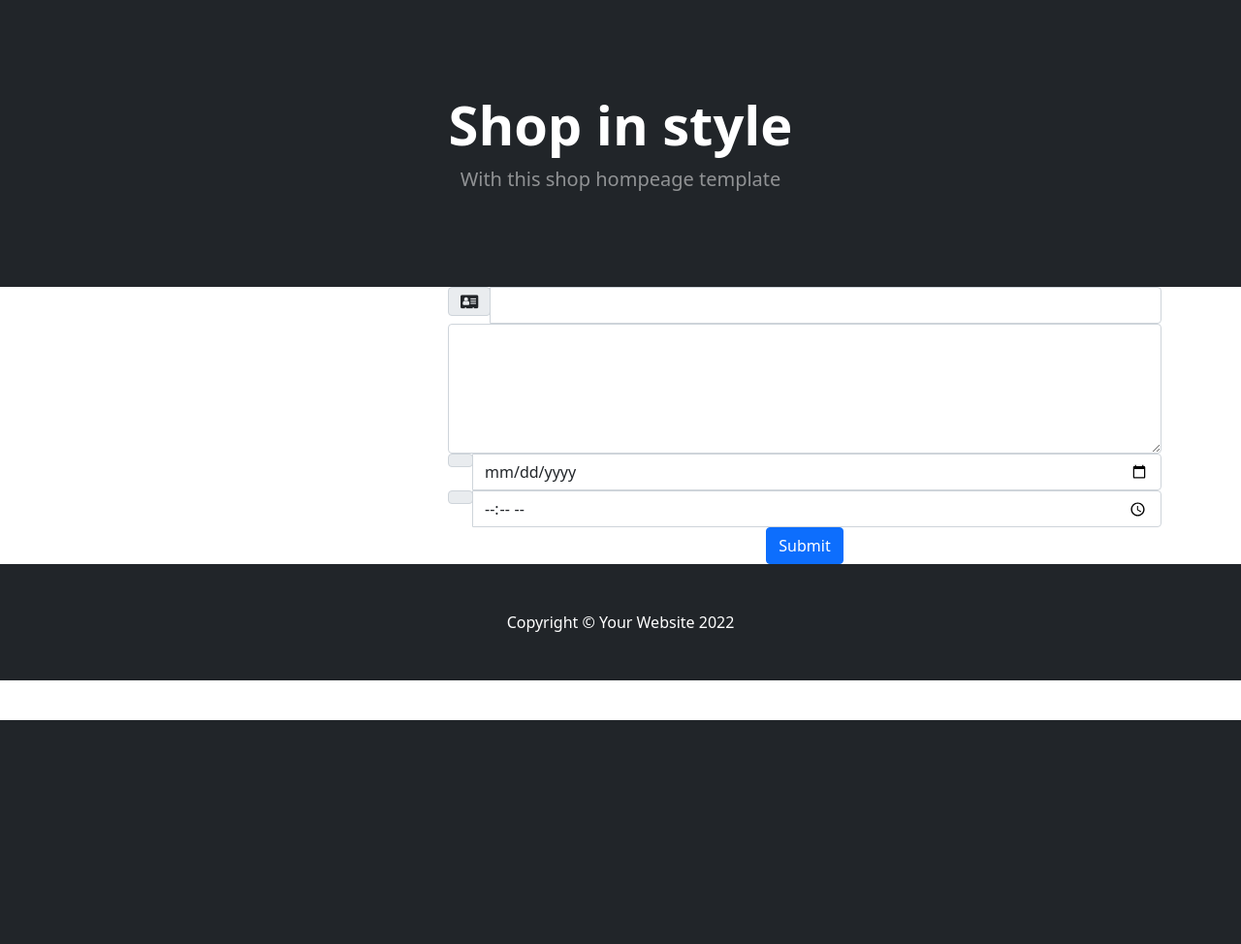
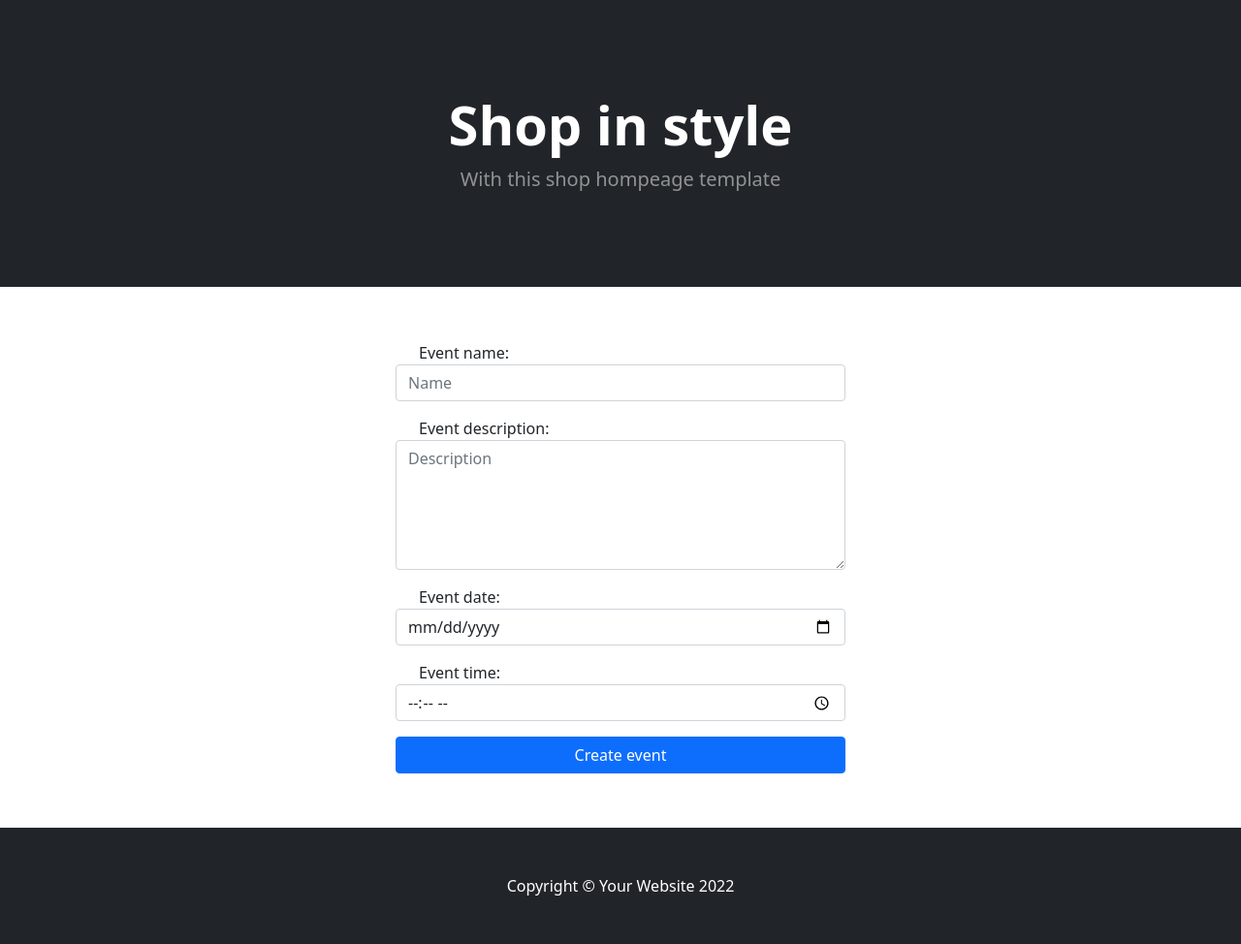
Before and after one commit to MattOlecs/EventsWebService, a PHP site: page /add-event/ in a window 1280 px wide. Shown: the part 57-1031 px from the top of the page at 97% size. Before the commit the page ends 800 px from the top, so only its background shows below. Run offline with PHP 8.4, Linux system fonts and the light colour scheme.

Commit message:
Event delete and footer fix

```diff
--- /dev/null
+++ b/classes/pages/DeleteEventPage.php
@@ -0,0 +1,35 @@
+<?php
+
+require_once('../repositories/EventRepository.php');
+
+class DeleteEventPage extends AbstractPage {
+
+    private $eventId;
+
+    public function __construct($id) {
+        parent::__construct();
+
+        $this->eventId = $id;
+    }
+
+    public function render() {
+        $this->setTitle('Delete event');
+
+        $eventName = EventRepository::getEvent($this->eventId)['name'];
+        $isDeleted = false;
+
+        if($_SERVER['REQUEST_METHOD'] == 'POST'){
+            if (array_values($_POST)[0] == "confirm"){
+                EventRepository::deleteEvent($this->eventId);
+                $isDeleted = true;
+            }
+        }
+
+        RenderingService::render(
+            "DeleteEventPageTemplate.php",
+            [
+                'eventName' => $eventName,
+                'isDeleted' => $isDeleted
+            ]);
+    }
+}
--- a/classes/pages/EventDetailsPage.php
+++ b/classes/pages/EventDetailsPage.php
@@ -20,6 +20,7 @@ class EventDetailsPage extends AbstractPage{
         $creatorName = $creatorData['first_name'] . " " . $creatorData['last_name'];
         $registeredUsers = EventRepository::getNamesOfUsersRegisteredForEvent($this->eventId);
         $isRegistered = EventRepository::isUserRegisteredforEvent($this->eventId, 1);
+        $isCreator = $event['creator_user_id'] == 1;
 
         if($_SERVER['REQUEST_METHOD'] == 'POST'){
             if($isRegistered){
@@ -40,7 +41,8 @@ class EventDetailsPage extends AbstractPage{
                 'event' => $event,
                 'creator' => $creatorName,
                 'registeredUsers' => $registeredUsers,
-                'isRegistered' => $isRegistered
+                'isRegistered' => $isRegistered,
+                'isCreator' => $isCreator
             ]);
     }
 }
--- a/repositories/EventRepository.php
+++ b/repositories/EventRepository.php
@@ -29,7 +29,6 @@ class EventRepository {
     }
 
     public static function insertEvent($values) {
-
         $name = $values['name'];
         $date = '2022-05-31 18:00:00';
         $description = $values['description'];
@@ -44,6 +43,20 @@ class EventRepository {
 
         try {
             $query->execute([null, $name, $date, $description, 1]);
+        } catch (PDOException $ex) {
+            return $ex->getMessage();
+        }
+    }
+
+    public static function deleteEvent($id) {
+        $queryString = "DELETE FROM `event` WHERE `id` = $id;";
+
+        $query = DbConnection::getDatabaseInstance()
+            ->getDatabaseAccess()
+            ->prepare($queryString);
+
+        try {
+            $query->execute();
         } catch (PDOException $ex) {
             return $ex->getMessage();
         }
--- a/services/RoutingService.php
+++ b/services/RoutingService.php
@@ -4,6 +4,7 @@ require_once("../classes/abstracts/AbstractPage.php");
 require_once("../classes/pages/MainPage.php");
 require_once("../classes/pages/ErrorPage.php");
 require_once("../classes/pages/AddEventPage.php");
+require_once("../classes/pages/DeleteEventPage.php");
 require_once("../classes/pages/EventDetailsPage.php");
 
 class RoutingService {
@@ -31,6 +32,9 @@ class RoutingService {
             case "add-event":
                 (new AddEventPage())->render();
                 break;
+            case "delete-event":
+                (new DeleteEventPage($routes[2]))->render();
+                break;
             case "event-details":
                 (new EventDetailsPage($routes[2]))->render();
                 break;
--- a/templates/AddEventPageTemplate.php
+++ b/templates/AddEventPageTemplate.php
@@ -1,56 +1,32 @@
 <link rel="stylesheet" href="https://maxcdn.bootstrapcdn.com/font-awesome/4.7.0/css/font-awesome.min.css">
 
-<div class="text-center">
+<section class="py-5">
     <form method="post">
-    <div class="form-group row">
-        <label class="col-4"></label>
-        <div class="col-8">
-        <div class="input-group">
-            <div class="input-group-prepend">
-            <div class="input-group-text">
-                <i class="fa fa-address-card"></i>
+        <div class="container px-4 px-lg-5 " style="width: 70vh;">
+            <div class="row gx-4 gx-lg-5 px-4 p-2 align-items-center">
+                <label>Event name:</label>
+                <input id="name" name="name" type="text" placeholder="Name" class="form-control" required>
             </div>
+            <div class="row gx-4 gx-lg-5 px-4 p-2 align-items-center">
+                <label>Event description:</label>
+                <textarea id="description" name="description" placeholder="Description" cols="40" rows="5" class="form-control" required></textarea>
             </div>
-            <input id="name" name="name" type="text" class="form-control">
+            <div class="row gx-4 gx-lg-5 px-4 p-2 align-items-center">
+                <label>Event date:</label>
+                <input id="date" name="date" type="date" class="form-control" required>
+            </div>
+            <div class="row gx-4 gx-lg-5 px-4 p-2 align-items-center">
+                <label>Event time:</label>
+                <input id="time" name="time" type="time" class="form-control" required>
+            </div>
+            <div class="row gx-4 gx-lg-5 px-4 p-2 align-items-center">
+                <button name="submit" type="submit" class="btn btn-primary">Create event</button>
+            </div>
         </div>
-        </div>
-    </div>
-    <div class="form-group row">
-        <label class="col-4"></label>
-        <div class="col-8">
-        <textarea id="description" name="description" cols="40" rows="5" class="form-control"></textarea>
-        </div>
-    </div>
-    <div class="form-group row">
-        <label class="col-4"></label>
-        <div class="col-8">
-        <div class="input-group">
-            <div class="input-group-prepend">
-            <div class="input-group-text">
-                <i class="fa "></i>
-            </div>
-            </div>
-            <input id="date" name="date" type="date" class="form-control">
-        </div>
-        </div>
-    </div>
-    <div class="form-group row">
-        <label class="col-4"></label>
-        <div class="col-8">
-        <div class="input-group">
-            <div class="input-group-prepend">
-            <div class="input-group-text">
-                <i class="fa "></i>
-            </div>
-            </div>
-            <input id="time" name="time" type="time" class="form-control">
-        </div>
-        </div>
-    </div>
-    <div class="form-group row">
-        <div class="offset-4 col-8">
-        <button name="submit" type="submit" class="btn btn-primary">Submit</button>
-        </div>
-    </div>
     </form>
-</div>
+    <script>
+        if ( window.history.replaceState ) {
+                window.history.replaceState( null, null, window.location.href );
+            }
+    </script>
+</section>
--- a/templates/MainPageTemplate.php
+++ b/templates/MainPageTemplate.php
@@ -1,8 +1,6 @@
 
 <!-- Section-->
 <div class="text-center">
-    <p class="lead">Dzień doberek: <?=$user['first_name'] . ' ' . $user['last_name']?> :)</p>
-    <?php echo 'PHP version: ' . phpversion();?>
 </div>
 <section class="py-5">
     <div class="container px-4 px-lg-5 mt-5">
--- a/templates/components/footer.php
+++ b/templates/components/footer.php
@@ -1,4 +1,4 @@
-<footer class="py-5 bg-dark">
+<footer class="py-5 bg-dark mt-auto">
             <div class="container"><p class="m-0 text-center text-white">Copyright &copy; Your Website 2022</p></div>
         </footer>
         <!-- Bootstrap core JS-->
--- a/templates/components/header.php
+++ b/templates/components/header.php
@@ -13,7 +13,7 @@
         <!-- Core theme CSS (includes Bootstrap)-->
         <link href="/styles/styles.css" rel="stylesheet" />
     </head>
-    <body>
+    <body class="d-flex flex-column min-vh-100">
         <!-- Navigation-->
         <nav class="navbar navbar-expand-lg navbar-light bg-light">
             <div class="container px-4 px-lg-5">
```
Also changed, not shown: templates/DeleteEventPageTemplate.php (added, +38 -0 lines), templates/EventDetailsPageTemplate.php (+10 -5 lines).
